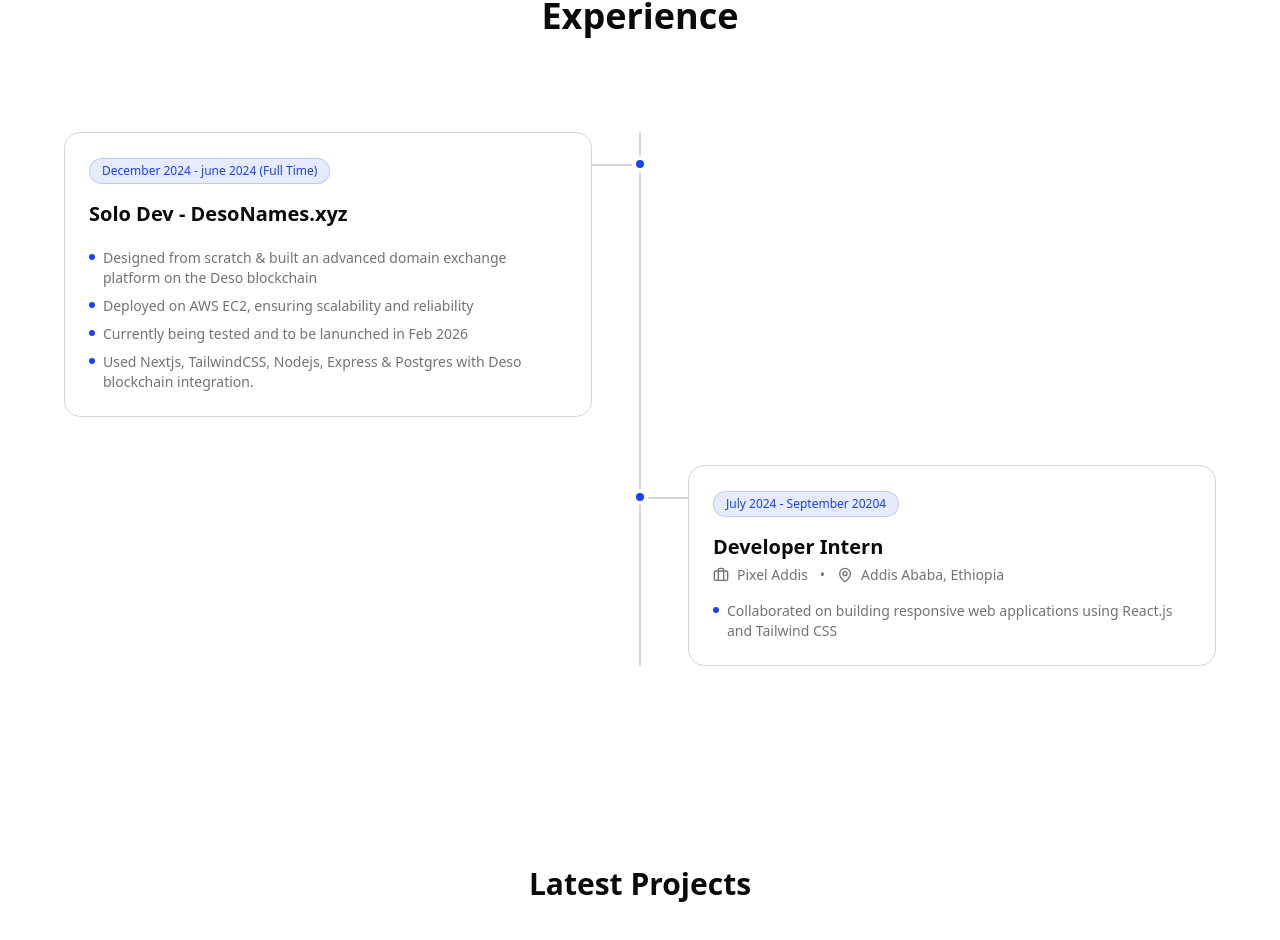
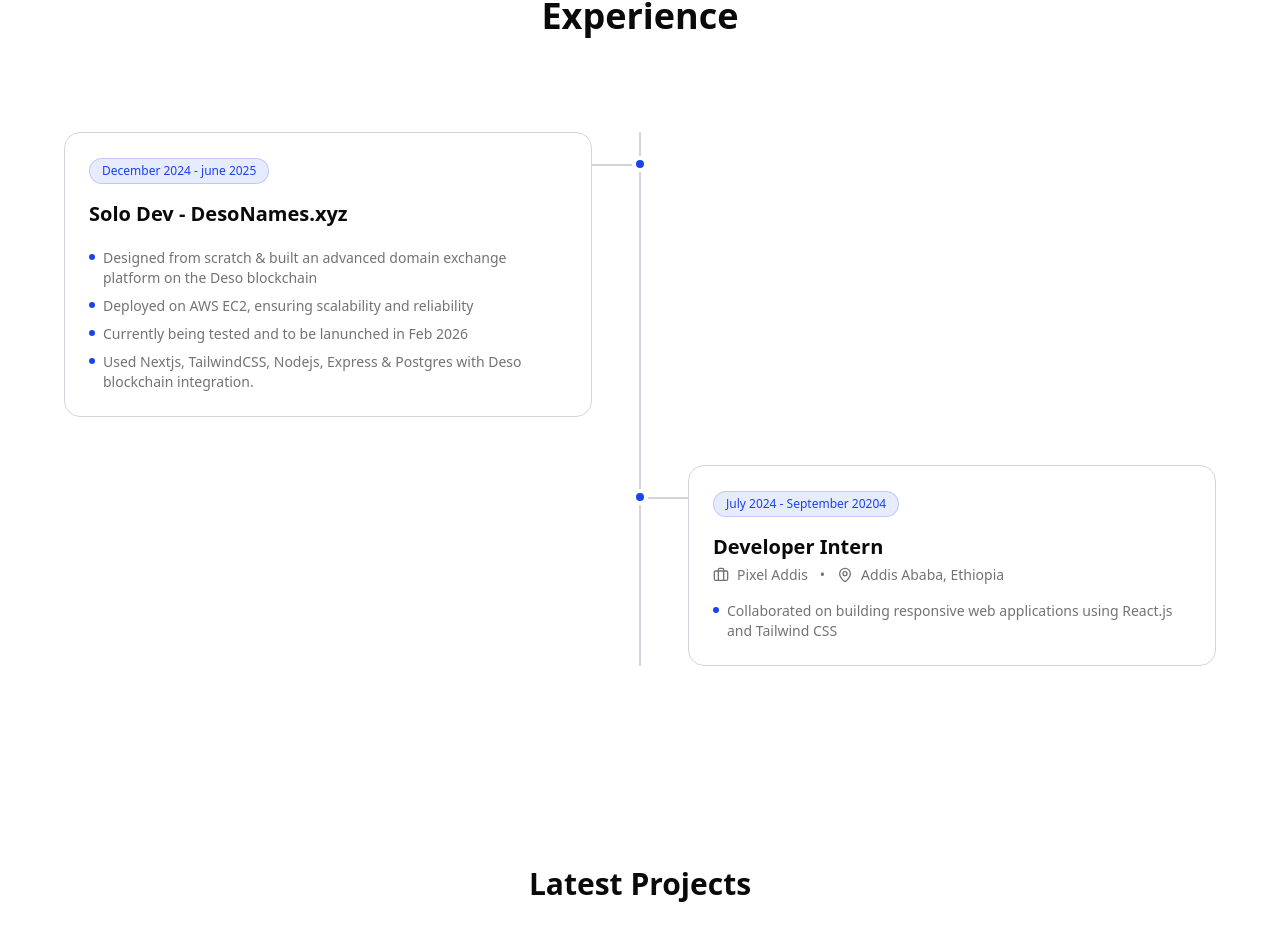
Before and after one commit to ZaelTesfaye/portfolio, a Next.js app: page / in a window 1280 px wide. Shown: the part 2320-3260 px from the top of the page. Built offline with nearby package versions, Linux system fonts and the light colour scheme.

Commit message:
prfoile update

```diff
--- a/constants/experience.js
+++ b/constants/experience.js
@@ -1,7 +1,7 @@
 const experience = [
   {
     id: 1,
-    date: "December 2024 - june 2024 (Full Time)",
+    date: "December 2024 - june 2025",
     role: "Solo Dev - DesoNames.xyz",
     description: [
       "Designed from scratch & built an advanced domain exchange platform on the Deso blockchain",
```
